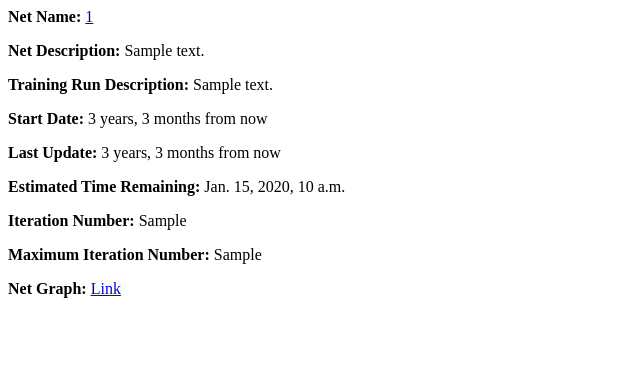
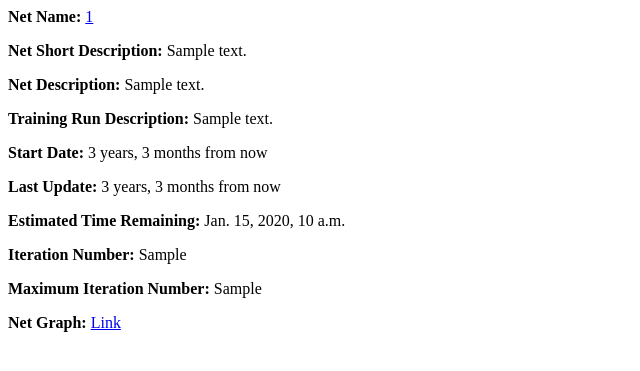
Before and after one commit to kovibalu/cnntools, a Django app: template templates/cnntools/caffecnn_trrun/description.html in a window 1280 px wide. Shown: the top 371 px of the page, without its empty margins (0-640 px from the left). Run offline with Django 3.2, Linux system fonts and the light colour scheme; the template is opened without the code that fills it: most values are stand-ins (such as "Sample title", 1, 10 or a date in 2020).

Commit message:
Added short description to views

```diff
--- a/templates/cnntools/caffecnn/description.html
+++ b/templates/cnntools/caffecnn/description.html
@@ -1,3 +1,6 @@
-<p><b>Name:</b> {{ caffe_cnn.netid }} </p>
+<p><b>Name: </b> {{ caffe_cnn.netid }}</p>
+{% if caffe_cnn.html_short_description %}
+<p><b>Short Description: </b> {{ caffe_cnn.html_short_description|safe }}</p>
+{% endif %}
 <p><b>Description:</b> {{ caffe_cnn.description }} </p>
 <p><b>Net Graph:</b> <a href="{% url 'cnntools-caffe-cnn-graph' caffe_cnn.id %}"> Link</a></p>
--- a/templates/cnntools/caffecnn_trrun/description.html
+++ b/templates/cnntools/caffecnn_trrun/description.html
@@ -1,6 +1,9 @@
 {% load humanize %}
 
 <p><b>Net Name: </b><a href="{% url 'cnntools-caffe-cnn-detail' caffe_cnn_trrun.net.id %}">{{ caffe_cnn_trrun.net.netid }}</a></p>
+{% if caffe_cnn_trrun.net.html_short_description %}
+<p><b>Net Short Description: </b> {{ caffe_cnn_trrun.net.html_short_description|safe }}</p>
+{% endif %}
 <p><b>Net Description:</b> {{ caffe_cnn_trrun.net.description }} </p>
 <p><b>Training Run Description:</b> {{ caffe_cnn_trrun.description }} </p>
 <p><b>Start Date:</b> {{ caffe_cnn_trrun.added|naturaltime }} </p>
```
